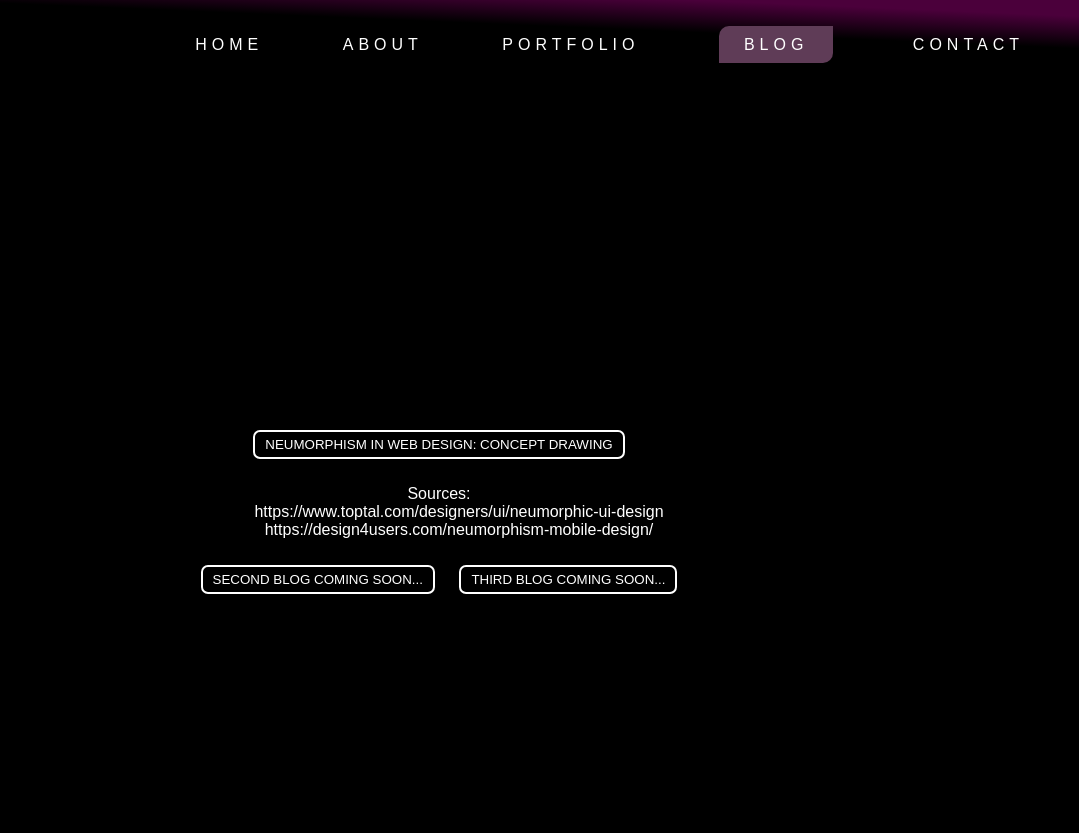
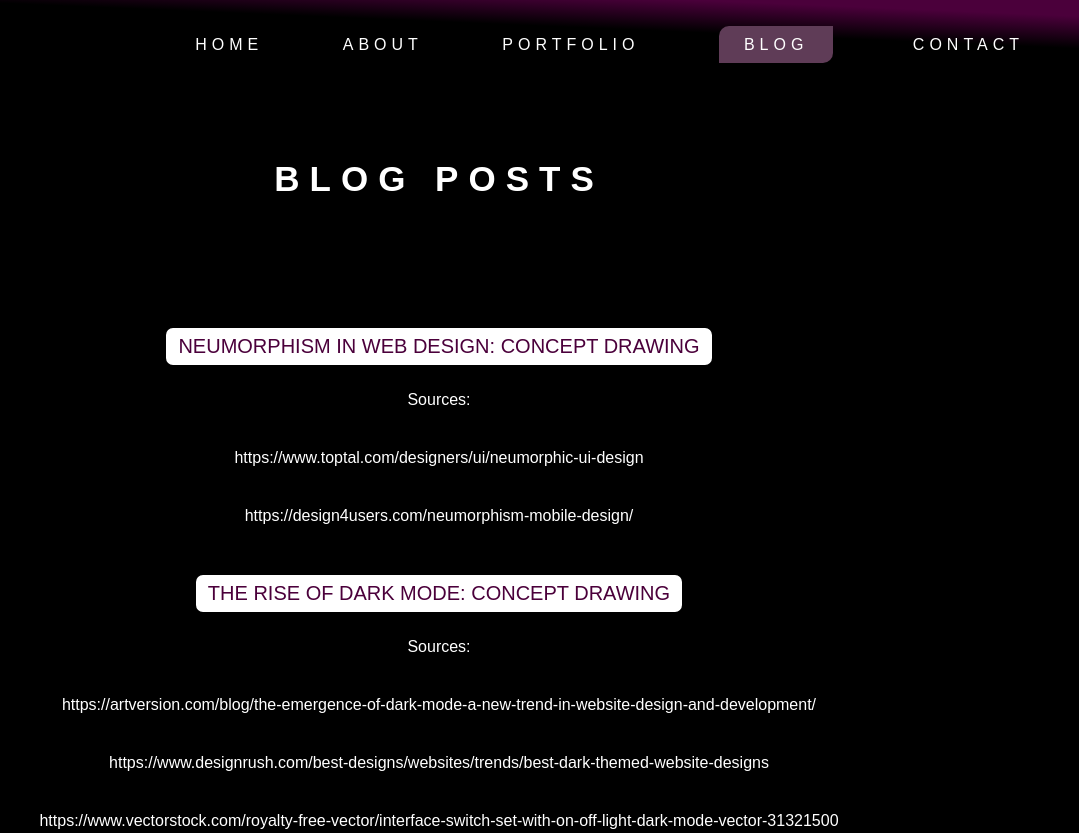
Before and after one commit to hmdarden97/personalportfolio, a plain HTML site: page page-blog/blog.html in a window 1280 px wide. Shown: the top 833 px of the page, without its empty margins (201-1280 px from the left). Drawn offline with Linux system fonts and the light colour scheme.

Commit message:
Dark Mode Update; 12/06 11:41pm

```diff
--- a/page-blog/assets/css/style.css
+++ b/page-blog/assets/css/style.css
@@ -60,9 +60,21 @@ header nav ul li a:hover{
     border-top-left-radius: 10px;
 }
 
+.header-section{
+    padding:60px 0px 40px 0px;
+  }
+
+  .header-section h1{
+      text-align: center;
+      font-size: 35px;
+      letter-spacing: 10px;
+      text-transform: uppercase;
+  }
+
+
 #blog-buttons{
     text-align: center;
-    padding: 350px 0 150px 0;
+    padding: 50px 0 150px 0;
 }
 
 .blog-buttons dd a{
@@ -75,7 +87,7 @@ header nav ul li a:hover{
 }
 
 button {
-    background-color: transparent;
+    background-color: #fff;
     border: #fff 2px solid;
     margin: 10px;
     padding: 5px 10px;
@@ -84,10 +96,15 @@ button {
   }
 
   .hero-btn a{
-    color: #ffffff;
+    font-size: 20px;
+    color: #4b003b;
     display: inline-block;
     text-transform: uppercase;
     text-decoration: none;
+  }
+
+  .hero-btn a:hover{
+    color: #fff;
   }
 
   button:hover{
@@ -95,6 +112,10 @@ button {
     border: #4b003b 2px solid;
     color: #fff;
     transition: .2s;
+  }
+
+  dd {
+    margin: 40px 10px 40px 10px;
   }
 
 
--- a/page-blog/blog.html
+++ b/page-blog/blog.html
@@ -27,6 +27,10 @@
             </nav>
 </header>
 
+<section class="header-section">
+    <h1>Blog Posts</h1>
+    </section>
+
 <section id="blog-buttons" class="blog-buttons">
             <button class="hero-btn">
                 <a href="assets/img/neumorphism.PNG" target="_blank">Neumorphism in Web Design: Concept Drawing</a>
@@ -37,8 +41,14 @@
                 <dd><a href="https://design4users.com/neumorphism-mobile-design/" target="_blank">https://design4users.com/neumorphism-mobile-design/</a></dd>
             </dl>
               <button class="hero-btn">
-                  <a href="" target="_blank">Second Blog Coming Soon...</a>
+                  <a href="assets/img/dark-mode.PNG" target="_blank">The Rise of Dark Mode: Concept Drawing</a>
               </button>
+              <dl>
+                <dt>Sources:</dt>
+                <dd><a href="https://artversion.com/blog/the-emergence-of-dark-mode-a-new-trend-in-website-design-and-development/" target="_blank">https://artversion.com/blog/the-emergence-of-dark-mode-a-new-trend-in-website-design-and-development/</a></dd>
+                <dd><a href="https://www.designrush.com/best-designs/websites/trends/best-dark-themed-website-designs" target="_blank">https://www.designrush.com/best-designs/websites/trends/best-dark-themed-website-designs</a></dd>
+                <dd><a href="https://www.vectorstock.com/royalty-free-vector/interface-switch-set-with-on-off-light-dark-mode-vector-31321500" target="_blank">https://www.vectorstock.com/royalty-free-vector/interface-switch-set-with-on-off-light-dark-mode-vector-31321500</a></dd>
+            </dl>
               <button class="hero-btn">
                   <a href="" target="_blank">Third Blog Coming Soon...</a>
               </button>
```
